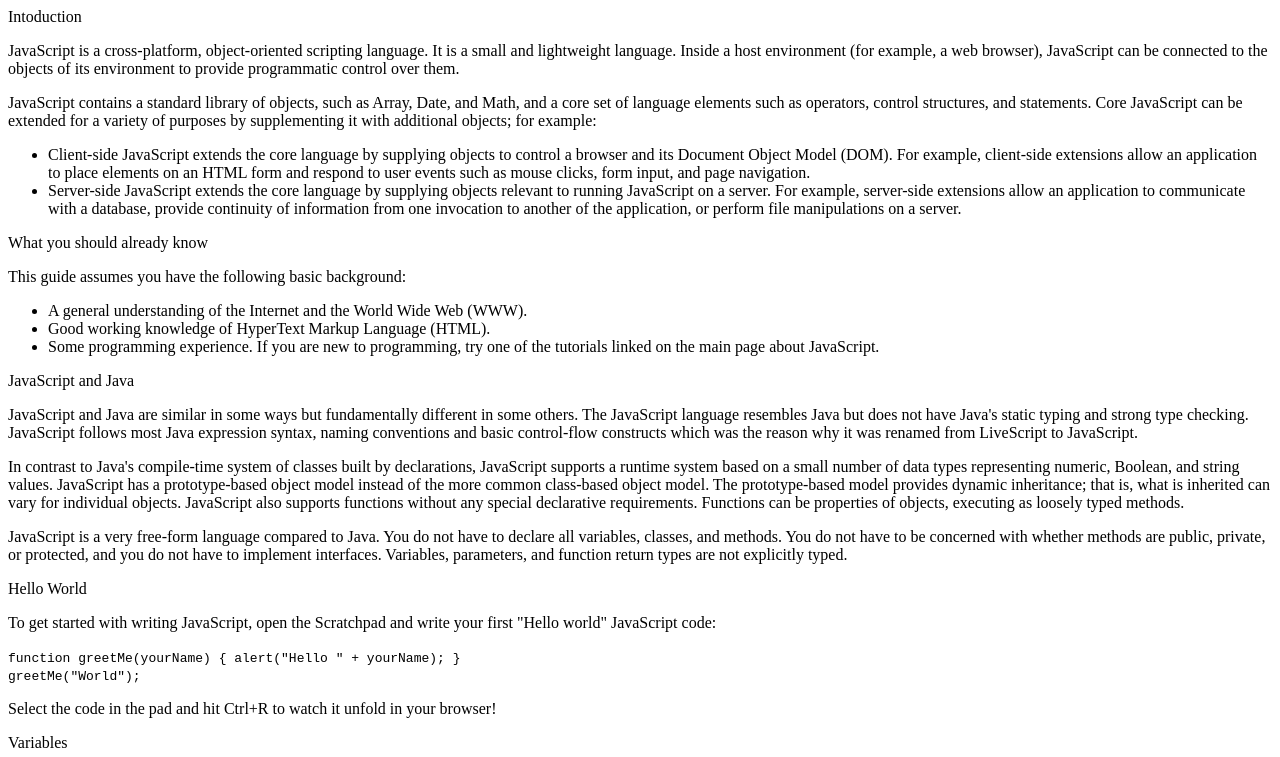
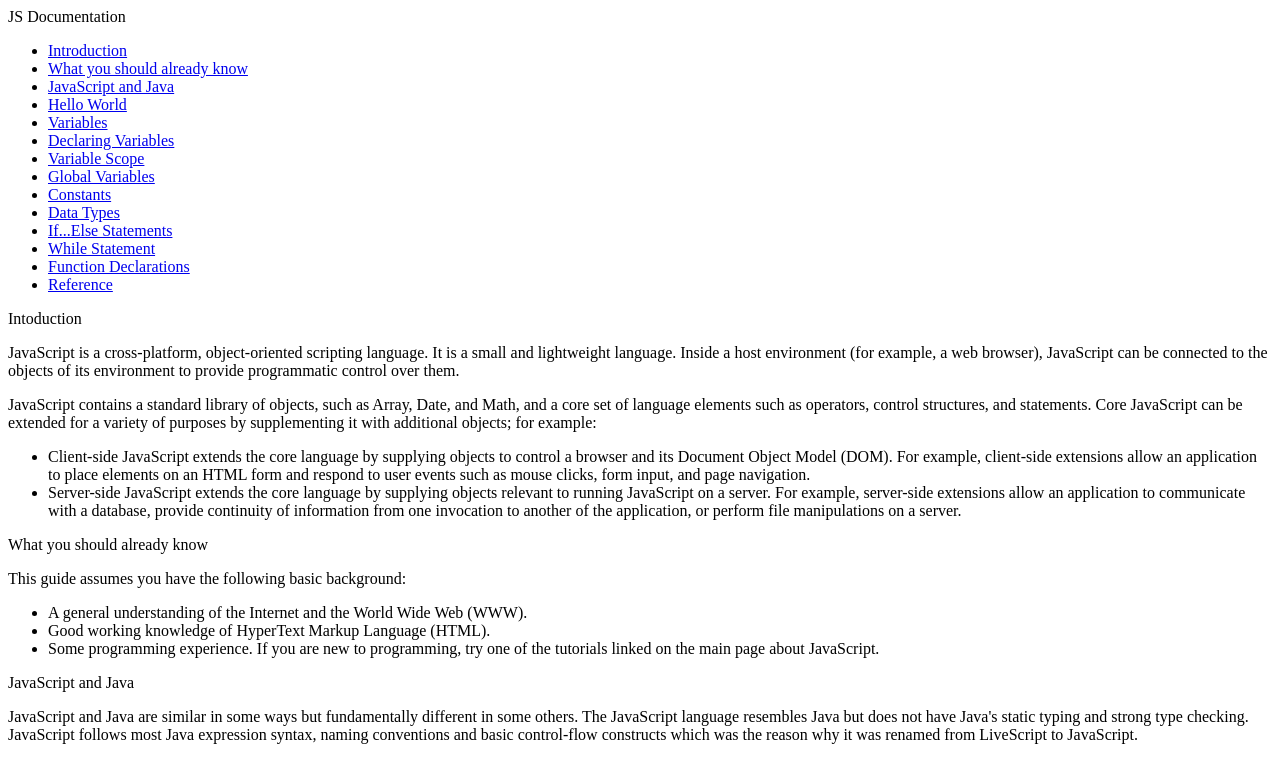
Before and after one commit to jef-97/fcc-technical-documentation-page, a plain HTML site: page index.html in a window 1280 px wide. Shown: the top 757 px of the page. Drawn offline with Linux system fonts and the light colour scheme.

Commit message:
Add navbar and .nav-link

```diff
--- a/index.html
+++ b/index.html
@@ -6,6 +6,25 @@
     <title>FCC: Technical Documentation Page</title>
 </head>
 <body>
+    <nav id="navbar">
+        <header>JS Documentation</header>
+        <ul>
+            <li><a href="#introduction" class="nav-link">Introduction</a></li>
+            <li><a href="#what_you_should_already_know" class="nav-link">What you should already know</a></li>
+            <li><a href="#JavaScript_and_Java" class="nav-link">JavaScript and Java</a></li>
+            <li><a href="#hello_world" class="nav-link">Hello World</a></li>
+            <li><a href="#variables" class="nav-link">Variables</a></li>
+            <li><a href="#declaring_variables" class="nav-link">Declaring Variables</a></li>
+            <li><a href="#variable_scope" class="nav-link">Variable Scope</a></li>
+            <li><a href="#global_variables" class="nav-link">Global Variables</a></li>
+            <li><a href="#constants" class="nav-link">Constants</a></li>
+            <li><a href="#data_types" class="nav-link">Data Types</a></li>
+            <li><a href="#if...else_statement" class="nav-link">If...Else Statements</a></li>
+            <li><a href="#while_statement" class="nav-link">While Statement</a></li>
+            <li><a href="#function_declarations" class="nav-link">Function Declarations</a></li>
+            <li><a href="#reference" class="nav-link">Reference</a></li>
+        </ul>
+    </nav>
     <main id="main-doc">
         <section class="main-section" id="introduction">
             <header>Intoduction</header>
```
